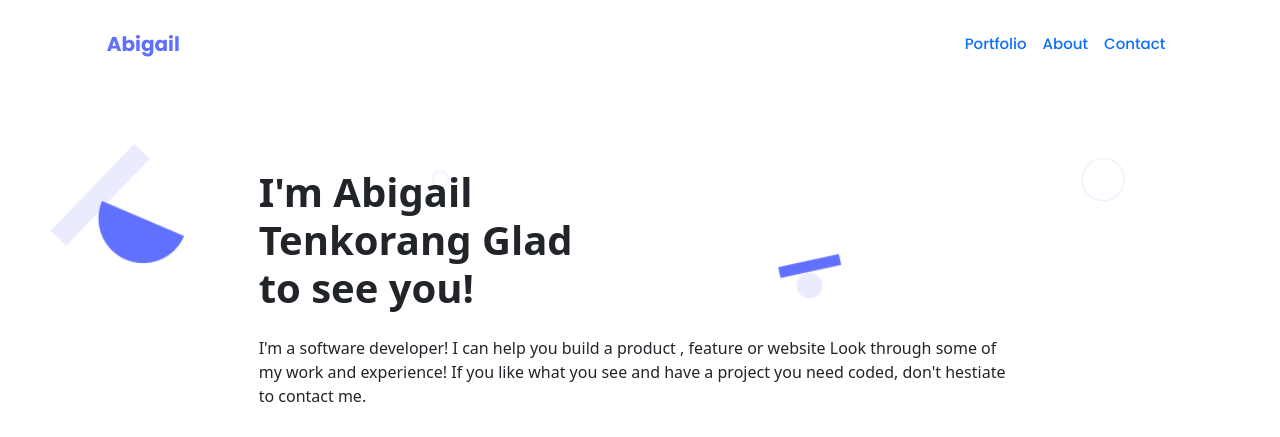
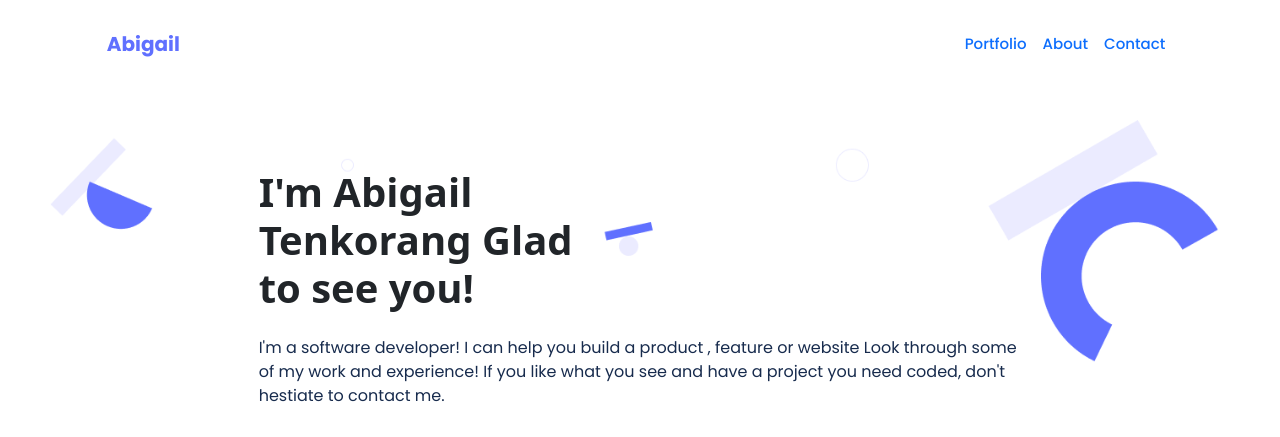
Before and after one commit to shegy28/First-bootstrap-project, a plain HTML site: page index.html in a window 1280 px wide. Shown: the top 437 px of the page. Drawn offline with nearby package versions, Linux system fonts and the light colour scheme.

Commit message:
Style hero section

```diff
--- a/style.css
+++ b/style.css
@@ -18,7 +18,16 @@
 .hero-image {
   background-image: url(./images/header-bg.png);
   background-repeat: no-repeat;
-  background-size: cover;
-  height: 100vh;
+  background-size:contain;
+  height: 80vh;
   margin: 0 50px;
 }
+
+.hero-text {
+    font-family: "Poppins", sans-serif;
+    font-style: normal;
+    font-weight: 400;
+    font-size: 16px;
+    line-height: 24px;
+    color: #172b4d;
+  }
```
